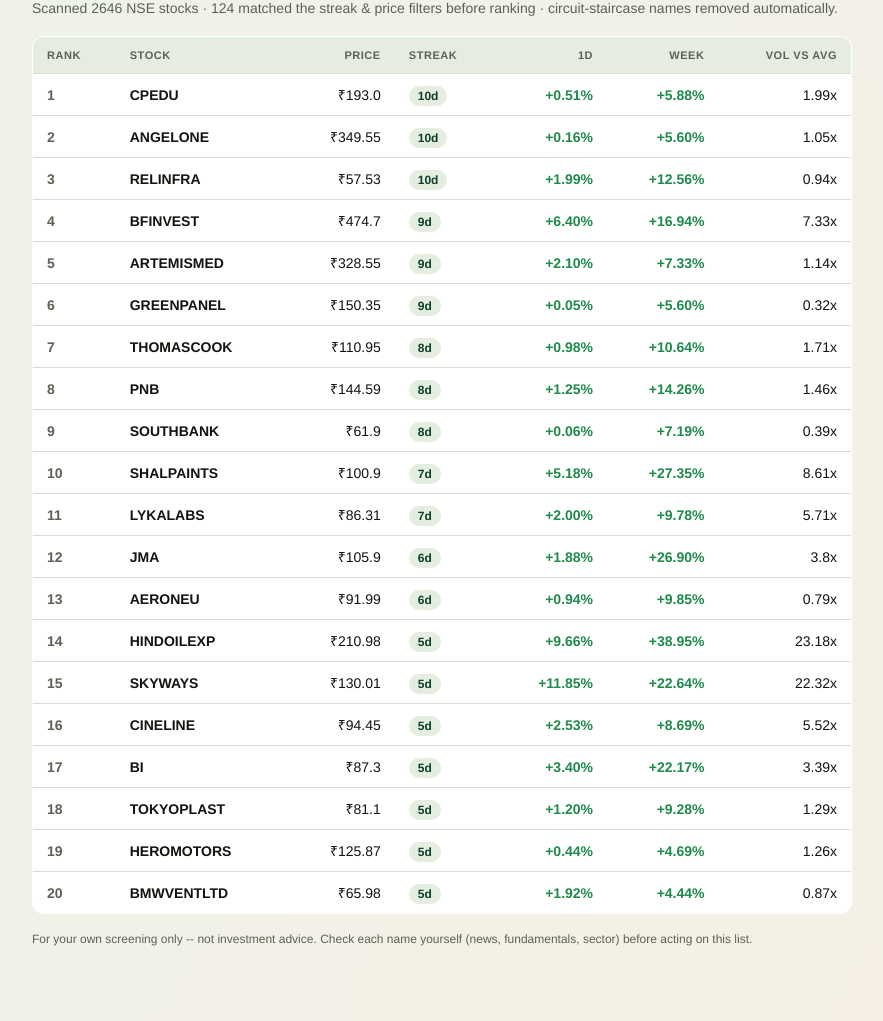
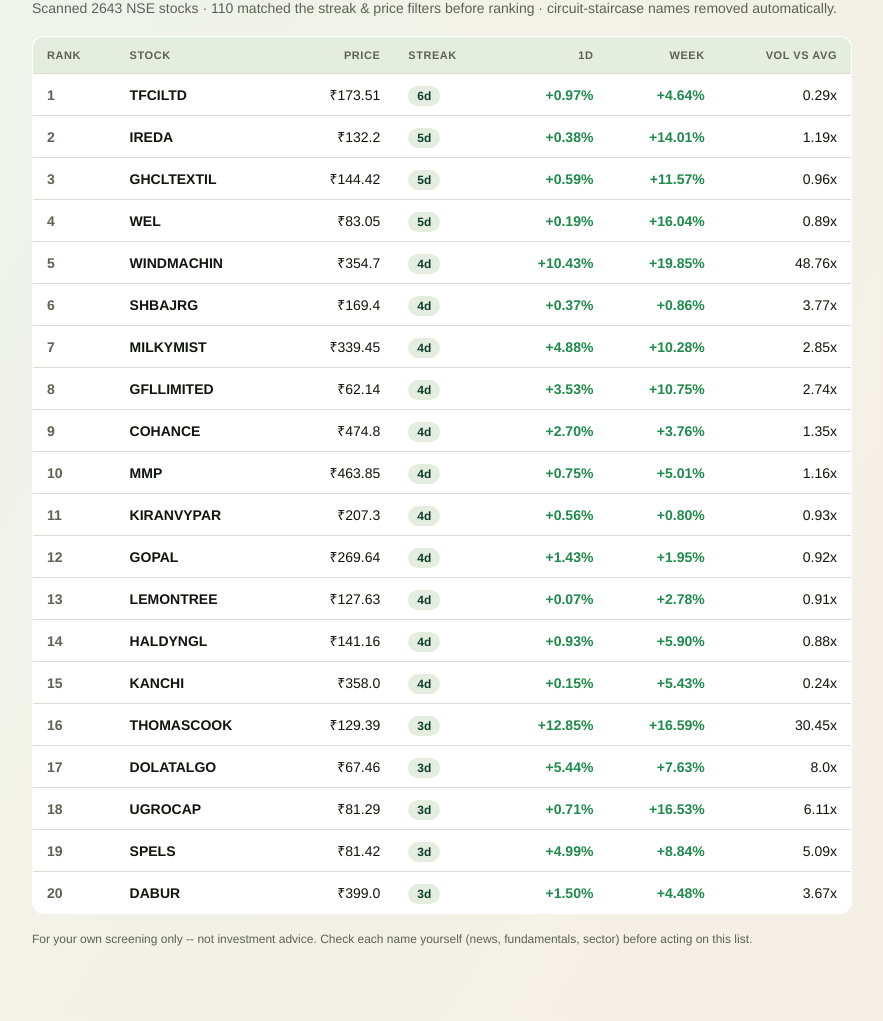
Before and after one commit to Amarshirodkar23/nse-scanner, a plain HTML site: page docs/index.html in a window 1280 px wide. Shown: the part 108-1129 px from the top of the page, without its empty margins (158-1041 px from the left). Drawn offline with Linux system fonts and the light colour scheme.

Commit message:
Weekly scan: 2026-11-23

```diff
--- a/docs/index.html
+++ b/docs/index.html
@@ -22,192 +22,192 @@
   .footer{max-width:820px;font-size:12px;color:#5c6255;margin-top:16px;line-height:1.6;}
 </style></head>
 <body>
-  <p class="eyebrow">Weekly NSE momentum scan &middot; generated 16 Nov 2026, 10:00</p>
+  <p class="eyebrow">Weekly NSE momentum scan &middot; generated 23 Nov 2026, 11:00</p>
   <h1>Top 20 bullish picks &#8377;50 to &#8377;500</h1>
-  <p class="sub">Scanned 2646 NSE stocks &middot; 124 matched the streak &amp; price filters before ranking &middot; circuit-staircase names removed automatically.</p>
+  <p class="sub">Scanned 2643 NSE stocks &middot; 110 matched the streak &amp; price filters before ranking &middot; circuit-staircase names removed automatically.</p>
   <table>
     <thead><tr><th>Rank</th><th>Stock</th><th class="num">Price</th><th>Streak</th>
     <th class="num">1D</th><th class="num">Week</th><th class="num">Vol vs avg</th></tr></thead>
     <tbody>
       <tr>
         <td class="rank">1</td>
-        <td class="sym">CPEDU</td>
-        <td class="num">&#8377;193.0</td>
-        <td><span class="pill">10d</span></td>
-        <td class="num up">+0.51%</td>
-        <td class="num up">+5.88%</td>
-        <td class="num">1.99x</td>
+        <td class="sym">TFCILTD</td>
+        <td class="num">&#8377;173.51</td>
+        <td><span class="pill">6d</span></td>
+        <td class="num up">+0.97%</td>
+        <td class="num up">+4.64%</td>
+        <td class="num">0.29x</td>
       </tr>
       <tr>
         <td class="rank">2</td>
-        <td class="sym">ANGELONE</td>
-        <td class="num">&#8377;349.55</td>
-        <td><span class="pill">10d</span></td>
-        <td class="num up">+0.16%</td>
-        <td class="num up">+5.60%</td>
-        <td class="num">1.05x</td>
+        <td class="sym">IREDA</td>
+        <td class="num">&#8377;132.2</td>
+        <td><span class="pill">5d</span></td>
+        <td class="num up">+0.38%</td>
+        <td class="num up">+14.01%</td>
+        <td class="num">1.19x</td>
       </tr>
       <tr>
         <td class="rank">3</td>
-        <td class="sym">RELINFRA</td>
-        <td class="num">&#8377;57.53</td>
-        <td><span class="pill">10d</span></td>
-        <td class="num up">+1.99%</td>
-        <td class="num up">+12.56%</td>
-        <td class="num">0.94x</td>
+        <td class="sym">GHCLTEXTIL</td>
+        <td class="num">&#8377;144.42</td>
+        <td><span class="pill">5d</span></td>
+        <td class="num up">+0.59%</td>
+        <td class="num up">+11.57%</td>
+        <td class="num">0.96x</td>
       </tr>
       <tr>
         <td class="rank">4</td>
-        <td class="sym">BFINVEST</td>
-        <td class="num">&#8377;474.7</td>
-        <td><span class="pill">9d</span></td>
-        <td class="num up">+6.40%</td>
-        <td class="num up">+16.94%</td>
-        <td class="num">7.33x</td>
+        <td class="sym">WEL</td>
+        <td class="num">&#8377;83.05</td>
+        <td><span class="pill">5d</span></td>
+        <td class="num up">+0.19%</td>
+        <td class="num up">+16.04%</td>
+        <td class="num">0.89x</td>
       </tr>
       <tr>
         <td class="rank">5</td>
-        <td class="sym">ARTEMISMED</td>
-        <td class="num">&#8377;328.55</td>
-        <td><span class="pill">9d</span></td>
-        <td class="num up">+2.10%</td>
-        <td class="num up">+7.33%</td>
-        <td class="num">1.14x</td>
+        <td class="sym">WINDMACHIN</td>
+        <td class="num">&#8377;354.7</td>
+        <td><span class="pill">4d</span></td>
+        <td class="num up">+10.43%</td>
+        <td class="num up">+19.85%</td>
+        <td class="num">48.76x</td>
       </tr>
       <tr>
         <td class="rank">6</td>
-        <td class="sym">GREENPANEL</td>
-        <td class="num">&#8377;150.35</td>
-        <td><span class="pill">9d</span></td>
-        <td class="num up">+0.05%</td>
-        <td class="num up">+5.60%</td>
-        <td class="num">0.32x</td>
+        <td class="sym">SHBAJRG</td>
+        <td class="num">&#8377;169.4</td>
+        <td><span class="pill">4d</span></td>
+        <td class="num up">+0.37%</td>
+        <td class="num up">+0.86%</td>
+        <td class="num">3.77x</td>
       </tr>
       <tr>
         <td class="rank">7</td>
-        <td class="sym">THOMASCOOK</td>
-        <td class="num">&#8377;110.95</td>
-        <td><span class="pill">8d</span></td>
-        <td class="num up">+0.98%</td>
-        <td class="num up">+10.64%</td>
-        <td class="num">1.71x</td>
+        <td class="sym">MILKYMIST</td>
+        <td class="num">&#8377;339.45</td>
+        <td><span class="pill">4d</span></td>
+        <td class="num up">+4.88%</td>
+        <td class="num up">+10.28%</td>
+        <td class="num">2.85x</td>
       </tr>
       <tr>
         <td class="rank">8</td>
-        <td class="sym">PNB</td>
-        <td class="num">&#8377;144.59</td>
-        <td><span class="pill">8d</span></td>
-        <td class="num up">+1.25%</td>
-        <td class="num up">+14.26%</td>
-        <td class="num">1.46x</td>
+        <td class="sym">GFLLIMITED</td>
+        <td class="num">&#8377;62.14</td>
+        <td><span class="pill">4d</span></td>
+        <td class="num up">+3.53%</td>
+        <td class="num up">+10.75%</td>
+        <td class="num">2.74x</td>
       </tr>
       <tr>
         <td class="rank">9</td>
-        <td class="sym">SOUTHBANK</td>
-        <td class="num">&#8377;61.9</td>
-        <td><span class="pill">8d</span></td>
-        <td class="num up">+0.06%</td>
-        <td class="num up">+7.19%</td>
-        <td class="num">0.39x</td>
+        <td class="sym">COHANCE</td>
+        <td class="num">&#8377;474.8</td>
+        <td><span class="pill">4d</span></td>
+        <td class="num up">+2.70%</td>
+        <td class="num up">+3.76%</td>
+        <td class="num">1.35x</td>
       </tr>
       <tr>
         <td class="rank">10</td>
-        <td class="sym">SHALPAINTS</td>
-        <td class="num">&#8377;100.9</td>
-        <td><span class="pill">7d</span></td>
-        <td class="num up">+5.18%</td>
-        <td class="num up">+27.35%</td>
-        <td class="num">8.61x</td>
+        <td class="sym">MMP</td>
+        <td class="num">&#8377;463.85</td>
+        <td><span class="pill">4d</span></td>
+        <td class="num up">+0.75%</td>
+        <td class="num up">+5.01%</td>
+        <td class="num">1.16x</td>
       </tr>
       <tr>
         <td class="rank">11</td>
-        <td class="sym">LYKALABS</td>
-        <td class="num">&#8377;86.31</td>
-        <td><span class="pill">7d</span></td>
-        <td class="num up">+2.00%</td>
-        <td class="num up">+9.78%</td>
-        <td class="num">5.71x</td>
+        <td class="sym">KIRANVYPAR</td>
+        <td class="num">&#8377;207.3</td>
+        <td><span class="pill">4d</span></td>
+        <td class="num up">+0.56%</td>
+        <td class="num up">+0.80%</td>
+        <td class="num">0.93x</td>
       </tr>
       <tr>
         <td class="rank">12</td>
-        <td class="sym">JMA</td>
-        <td class="num">&#8377;105.9</td>
-        <td><span class="pill">6d</span></td>
-        <td class="num up">+1.88%</td>
-        <td class="num up">+26.90%</td>
-        <td class="num">3.8x</td>
+        <td class="sym">GOPAL</td>
+        <td class="num">&#8377;269.64</td>
+        <td><span class="pill">4d</span></td>
+        <td class="num up">+1.43%</td>
+        <td class="num up">+1.95%</td>
+        <td class="num">0.92x</td>
       </tr>
       <tr>
         <td class="rank">13</td>
-        <td class="sym">AERONEU</td>
-        <td class="num">&#8377;91.99</td>
-        <td><span class="pill">6d</span></td>
-        <td class="num up">+0.94%</td>
-        <td class="num up">+9.85%</td>
-        <td class="num">0.79x</td>
+        <td class="sym">LEMONTREE</td>
+        <td class="num">&#8377;127.63</td>
+        <td><span class="pill">4d</span></td>
+        <td class="num up">+0.07%</td>
+        <td class="num up">+2.78%</td>
+        <td class="num">0.91x</td>
       </tr>
       <tr>
         <td class="rank">14</td>
-        <td class="sym">HINDOILEXP</td>
-        <td class="num">&#8377;210.98</td>
-        <td><span class="pill">5d</span></td>
-        <td class="num up">+9.66%</td>
-        <td class="num up">+38.95%</td>
-        <td class="num">23.18x</td>
+        <td class="sym">HALDYNGL</td>
+        <td class="num">&#8377;141.16</td>
+        <td><span class="pill">4d</span></td>
+        <td class="num up">+0.93%</td>
+        <td class="num up">+5.90%</td>
+        <td class="num">0.88x</td>
       </tr>
       <tr>
         <td class="rank">15</td>
-        <td class="sym">SKYWAYS</td>
-        <td class="num">&#8377;130.01</td>
-        <td><span class="pill">5d</span></td>
-        <td class="num up">+11.85%</td>
-        <td class="num up">+22.64%</td>
-        <td class="num">22.32x</td>
+        <td class="sym">KANCHI</td>
+        <td class="num">&#8377;358.0</td>
+        <td><span class="pill">4d</span></td>
+        <td class="num up">+0.15%</td>
+        <td class="num up">+5.43%</td>
+        <td class="num">0.24x</td>
       </tr>
       <tr>
         <td class="rank">16</td>
-        <td class="sym">CINELINE</td>
-        <td class="num">&#8377;94.45</td>
-        <td><span class="pill">5d</span></td>
-        <td class="num up">+2.53%</td>
-        <td class="num up">+8.69%</td>
-        <td class="num">5.52x</td>
+        <td class="sym">THOMASCOOK</td>
+        <td class="num">&#8377;129.39</td>
+        <td><span class="pill">3d</span></td>
+        <td class="num up">+12.85%</td>
+        <td class="num up">+16.59%</td>
+        <td class="num">30.45x</td>
       </tr>
       <tr>
         <td class="rank">17</td>
-        <td class="sym">BI</td>
-        <td class="num">&#8377;87.3</td>
-        <td><span class="pill">5d</span></td>
-        <td class="num up">+3.40%</td>
-        <td class="num up">+22.17%</td>
-        <td class="num">3.39x</td>
+        <td class="sym">DOLATALGO</td>
+        <td class="num">&#8377;67.46</td>
+        <td><span class="pill">3d</span></td>
+        <td class="num up">+5.44%</td>
+        <td class="num up">+7.63%</td>
+        <td class="num">8.0x</td>
       </tr>
       <tr>
         <td class="rank">18</td>
-        <td class="sym">TOKYOPLAST</td>
-        <td class="num">&#8377;81.1</td>
-        <td><span class="pill">5d</span></td>
-        <td class="num up">+1.20%</td>
-        <td class="num up">+9.28%</td>
-        <td class="num">1.29x</td>
+        <td class="sym">UGROCAP</td>
+        <td class="num">&#8377;81.29</td>
+        <td><span class="pill">3d</span></td>
+        <td class="num up">+0.71%</td>
+        <td class="num up">+16.53%</td>
+        <td class="num">6.11x</td>
       </tr>
       <tr>
         <td class="rank">19</td>
-        <td class="sym">HEROMOTORS</td>
-        <td class="num">&#8377;125.87</td>
-        <td><span class="pill">5d</span></td>
-        <td class="num up">+0.44%</td>
-        <td class="num up">+4.69%</td>
-        <td class="num">1.26x</td>
+        <td class="sym">SPELS</td>
+        <td class="num">&#8377;81.42</td>
+        <td><span class="pill">3d</span></td>
+        <td class="num up">+4.99%</td>
+        <td class="num up">+8.84%</td>
+        <td class="num">5.09x</td>
       </tr>
       <tr>
         <td class="rank">20</td>
-        <td class="sym">BMWVENTLTD</td>
-        <td class="num">&#8377;65.98</td>
-        <td><span class="pill">5d</span></td>
-        <td class="num up">+1.92%</td>
-        <td class="num up">+4.44%</td>
-        <td class="num">0.87x</td>
+        <td class="sym">DABUR</td>
+        <td class="num">&#8377;399.0</td>
+        <td><span class="pill">3d</span></td>
+        <td class="num up">+1.50%</td>
+        <td class="num up">+4.48%</td>
+        <td class="num">3.67x</td>
       </tr></tbody>
   </table>
   <p class="footer">For your own screening only -- not investment advice. Check each name yourself (news, fundamentals, sector) before acting on this list.</p>
```
Also changed, not shown: data/latest_top20.csv (+20 -20 lines).
